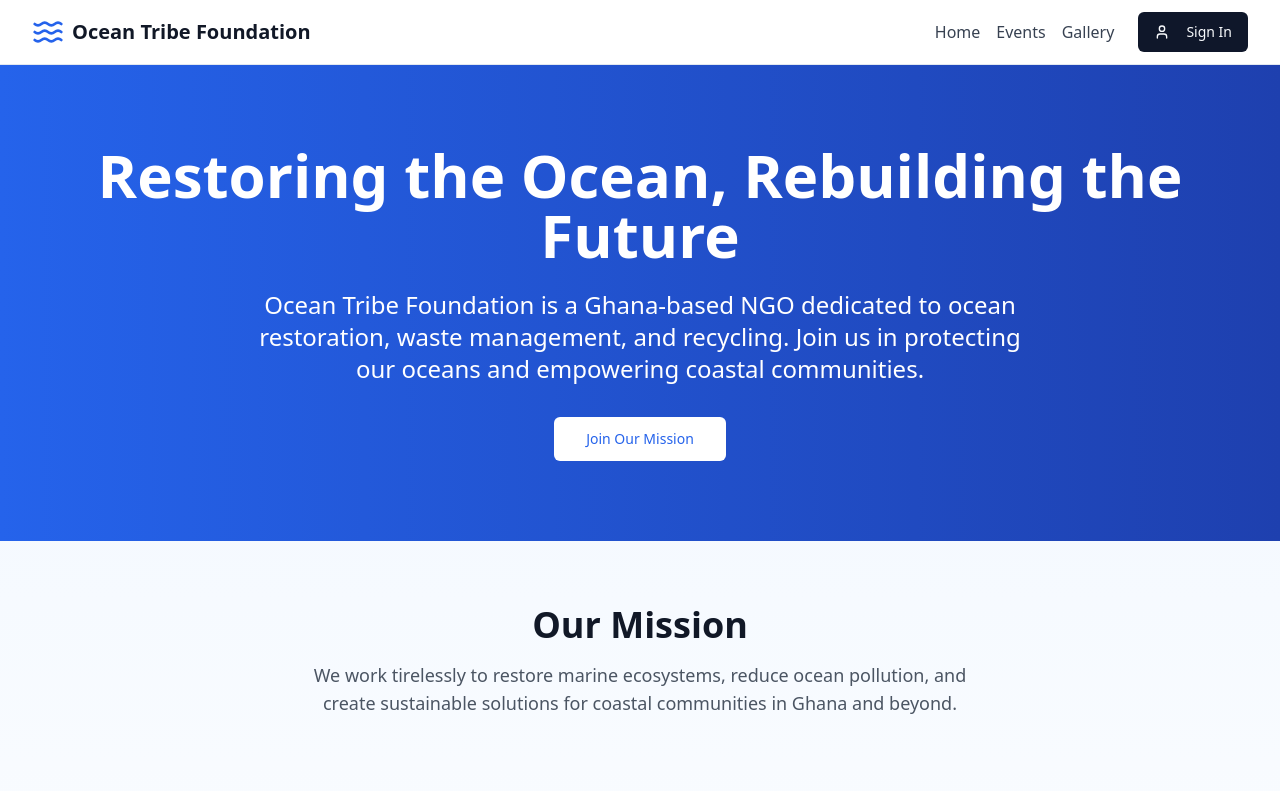
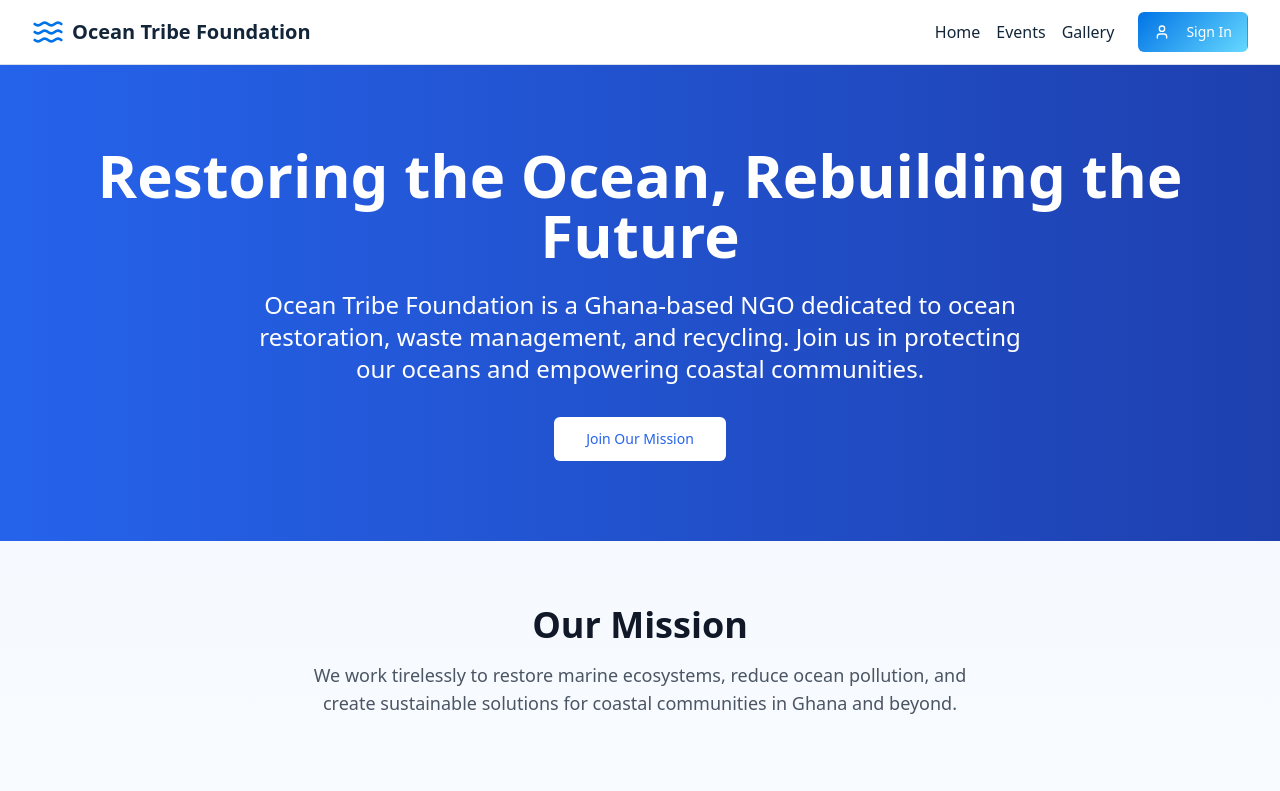
Before and after one commit to AyigbeDollar/ocean-tribe-foundation, a React (Vite) app: page / in a window 1280 px wide. Shown: the top 791 px of the page. Built offline with nearby package versions, Linux system fonts and the light colour scheme.

Commit message:
Implement UI color theme
Apply a blue, white, and sea blue color theme to the UI.

```diff
--- a/src/components/Navigation.tsx
+++ b/src/components/Navigation.tsx
@@ -20,29 +20,41 @@ const Navigation = () => {
   };
 
   return (
-    <nav className="bg-white shadow-sm border-b">
+    <nav className="bg-card shadow-wave border-b border-border backdrop-blur-sm">
       <div className="max-w-7xl mx-auto px-4 sm:px-6 lg:px-8">
         <div className="flex justify-between h-16">
           <div className="flex items-center">
-            <Link to="/" className="flex items-center">
-              <Waves className="h-8 w-8 text-blue-600 mr-2" />
-              <span className="text-xl font-bold text-gray-900">Ocean Tribe Foundation</span>
+            <Link to="/" className="flex items-center group">
+              <Waves className="h-8 w-8 text-primary mr-2 group-hover:animate-wave transition-all duration-300" />
+              <span className="text-xl font-bold text-foreground group-hover:text-primary transition-colors">Ocean Tribe Foundation</span>
             </Link>
           </div>
 
           <div className="flex items-center space-x-6">
             <div className="hidden md:flex items-center space-x-4">
-              <Link to="/" className="text-gray-700 hover:text-blue-600 font-medium">
+              <Link
+                to="/"
+                className="text-foreground hover:text-primary font-medium transition-all duration-300 hover:scale-105 relative after:absolute after:bottom-0 after:left-0 after:w-0 after:h-0.5 after:bg-primary after:transition-all after:duration-300 hover:after:w-full"
+              >
                 Home
               </Link>
-              <Link to="/events" className="text-gray-700 hover:text-blue-600 font-medium">
+              <Link
+                to="/events"
+                className="text-foreground hover:text-primary font-medium transition-all duration-300 hover:scale-105 relative after:absolute after:bottom-0 after:left-0 after:w-0 after:h-0.5 after:bg-primary after:transition-all after:duration-300 hover:after:w-full"
+              >
                 Events
               </Link>
-              <Link to="/gallery" className="text-gray-700 hover:text-blue-600 font-medium">
+              <Link
+                to="/gallery"
+                className="text-foreground hover:text-primary font-medium transition-all duration-300 hover:scale-105 relative after:absolute after:bottom-0 after:left-0 after:w-0 after:h-0.5 after:bg-primary after:transition-all after:duration-300 hover:after:w-full"
+              >
                 Gallery
               </Link>
               {user && (
-                <Link to="/dashboard" className="text-gray-700 hover:text-blue-600 font-medium">
+                <Link
+                  to="/dashboard"
+                  className="text-foreground hover:text-primary font-medium transition-all duration-300 hover:scale-105 relative after:absolute after:bottom-0 after:left-0 after:w-0 after:h-0.5 after:bg-primary after:transition-all after:duration-300 hover:after:w-full"
+                >
                   Dashboard
                 </Link>
               )}
@@ -51,19 +63,19 @@ const Navigation = () => {
             {user ? (
               <DropdownMenu>
                 <DropdownMenuTrigger asChild>
-                  <Button variant="ghost" className="relative h-8 w-8 rounded-full">
-                    <Avatar className="h-8 w-8">
+                  <Button variant="ghost" className="relative h-8 w-8 rounded-full hover:shadow-wave transition-all duration-300">
+                    <Avatar className="h-8 w-8 ring-2 ring-transparent hover:ring-primary/20 transition-all duration-300">
                       <AvatarImage src={user.user_metadata?.avatar_url} alt={user.user_metadata?.full_name || user.email} />
-                      <AvatarFallback>
+                      <AvatarFallback className="bg-secondary text-secondary-foreground">
                         {user.user_metadata?.full_name?.charAt(0) || user.email?.charAt(0) || 'U'}
                       </AvatarFallback>
                     </Avatar>
                   </Button>
                 </DropdownMenuTrigger>
-                <DropdownMenuContent className="w-56" align="end" forceMount>
-                  <DropdownMenuItem className="font-normal">
+                <DropdownMenuContent className="w-56 bg-card border-border shadow-ocean" align="end" forceMount>
+                  <DropdownMenuItem className="font-normal hover:bg-accent">
                     <div className="flex flex-col space-y-1">
-                      <p className="text-sm font-medium leading-none">
+                      <p className="text-sm font-medium leading-none text-foreground">
                         {user.user_metadata?.full_name || 'User'}
                       </p>
                       <p className="text-xs leading-none text-muted-foreground">
@@ -71,7 +83,7 @@ const Navigation = () => {
                       </p>
                     </div>
                   </DropdownMenuItem>
-                  <DropdownMenuItem onClick={handleSignOut}>
+                  <DropdownMenuItem onClick={handleSignOut} className="hover:bg-destructive/10 text-destructive">
                     <LogOut className="mr-2 h-4 w-4" />
                     <span>Log out</span>
                   </DropdownMenuItem>
@@ -79,7 +91,7 @@ const Navigation = () => {
               </DropdownMenu>
             ) : (
               <Link to="/auth">
-                <Button>
+                <Button variant="ocean" className="animate-shimmer">
                   <User className="mr-2 h-4 w-4" />
                   Sign In
                 </Button>
--- a/src/components/ui/button.tsx
+++ b/src/components/ui/button.tsx
@@ -5,19 +5,23 @@ import { cva, type VariantProps } from "class-variance-authority"
 import { cn } from "@/lib/utils"
 
 const buttonVariants = cva(
-  "inline-flex items-center justify-center gap-2 whitespace-nowrap rounded-md text-sm font-medium ring-offset-background transition-colors focus-visible:outline-none focus-visible:ring-2 focus-visible:ring-ring focus-visible:ring-offset-2 disabled:pointer-events-none disabled:opacity-50 [&_svg]:pointer-events-none [&_svg]:size-4 [&_svg]:shrink-0",
+  "inline-flex items-center justify-center gap-2 whitespace-nowrap rounded-md text-sm font-medium ring-offset-background transition-all duration-300 focus-visible:outline-none focus-visible:ring-2 focus-visible:ring-ring focus-visible:ring-offset-2 disabled:pointer-events-none disabled:opacity-50 [&_svg]:pointer-events-none [&_svg]:size-4 [&_svg]:shrink-0",
   {
     variants: {
       variant: {
-        default: "bg-primary text-primary-foreground hover:bg-primary/90",
+        default: "bg-primary text-primary-foreground hover:bg-primary/90 hover:shadow-ocean transform hover:scale-105",
         destructive:
           "bg-destructive text-destructive-foreground hover:bg-destructive/90",
         outline:
-          "border border-input bg-background hover:bg-accent hover:text-accent-foreground",
+          "border border-input bg-background hover:bg-accent hover:text-accent-foreground hover:border-primary/50",
         secondary:
-          "bg-secondary text-secondary-foreground hover:bg-secondary/80",
+          "bg-secondary text-secondary-foreground hover:bg-secondary/80 hover:shadow-wave",
         ghost: "hover:bg-accent hover:text-accent-foreground",
         link: "text-primary underline-offset-4 hover:underline",
+        ocean: "bg-gradient-ocean text-white hover:shadow-ocean transform hover:scale-105 hover:shadow-lg transition-all duration-300",
+        wave: "bg-sea-blue text-foreground hover:bg-sea-blue/80 hover:shadow-wave transform hover:-translate-y-1 transition-all duration-300",
+        floating: "bg-accent text-accent-foreground hover:bg-accent/80 transform hover:scale-105 hover:shadow-lg animate-bounce-gentle",
+        shimmer: "bg-gradient-ocean text-white relative overflow-hidden before:absolute before:inset-0 before:bg-gradient-to-r before:from-transparent before:via-white/20 before:to-transparent before:animate-shimmer hover:shadow-ocean"
       },
       size: {
         default: "h-10 px-4 py-2",
--- a/src/components/ui/card.tsx
+++ b/src/components/ui/card.tsx
@@ -9,7 +9,7 @@ const Card = React.forwardRef<
   <div
     ref={ref}
     className={cn(
-      "rounded-lg border bg-card text-card-foreground shadow-sm",
+      "rounded-lg border bg-card text-card-foreground shadow-sm transition-all duration-300 hover:shadow-wave hover:scale-105 hover:border-primary/30 group",
       className
     )}
     {...props}
--- a/src/index.css
+++ b/src/index.css
@@ -8,33 +8,52 @@ All colors MUST be HSL.
 
 @layer base {
   :root {
-    --background: 0 0% 100%;
-    --foreground: 222.2 84% 4.9%;
+    --background: 210 100% 98%;
+    --foreground: 210 50% 15%;
 
     --card: 0 0% 100%;
-    --card-foreground: 222.2 84% 4.9%;
+    --card-foreground: 210 50% 15%;
 
     --popover: 0 0% 100%;
-    --popover-foreground: 222.2 84% 4.9%;
+    --popover-foreground: 210 50% 15%;
 
-    --primary: 222.2 47.4% 11.2%;
-    --primary-foreground: 210 40% 98%;
+    --primary: 210 100% 45%;
+    --primary-foreground: 0 0% 100%;
+    --primary-glow: 210 100% 60%;
 
-    --secondary: 210 40% 96.1%;
-    --secondary-foreground: 222.2 47.4% 11.2%;
+    --secondary: 195 100% 85%;
+    --secondary-foreground: 210 50% 15%;
 
-    --muted: 210 40% 96.1%;
-    --muted-foreground: 215.4 16.3% 46.9%;
+    --muted: 210 40% 95%;
+    --muted-foreground: 210 25% 45%;
 
-    --accent: 210 40% 96.1%;
-    --accent-foreground: 222.2 47.4% 11.2%;
+    --accent: 195 100% 70%;
+    --accent-foreground: 210 50% 15%;
 
     --destructive: 0 84.2% 60.2%;
-    --destructive-foreground: 210 40% 98%;
+    --destructive-foreground: 0 0% 100%;
 
-    --border: 214.3 31.8% 91.4%;
-    --input: 214.3 31.8% 91.4%;
-    --ring: 222.2 84% 4.9%;
+    --border: 210 30% 88%;
+    --input: 210 30% 92%;
+    --ring: 210 100% 45%;
+
+    /* Interactive colors */
+    --sea-blue: 195 100% 70%;
+    --sea-blue-light: 195 100% 85%;
+    --ocean-blue: 210 100% 45%;
+    --ocean-blue-dark: 210 100% 35%;
+
+    /* Gradients */
+    --gradient-ocean: linear-gradient(135deg, hsl(210 100% 45%), hsl(195 100% 70%));
+    --gradient-wave: linear-gradient(180deg, hsl(210 100% 98%), hsl(195 100% 95%));
+
+    /* Interactive effects */
+    --shadow-ocean: 0 10px 30px -10px hsl(210 100% 45% / 0.3);
+    --shadow-wave: 0 4px 20px -4px hsl(195 100% 70% / 0.25);
+
+    /* Animation transitions */
+    --transition-smooth: all 0.3s cubic-bezier(0.4, 0, 0.2, 1);
+    --transition-bounce: all 0.4s cubic-bezier(0.68, -0.55, 0.265, 1.55);
 
     --radius: 0.5rem;
 
@@ -56,33 +75,48 @@ All colors MUST be HSL.
   }
 
   .dark {
-    --background: 222.2 84% 4.9%;
-    --foreground: 210 40% 98%;
+    --background: 210 50% 8%;
+    --foreground: 210 40% 95%;
 
-    --card: 222.2 84% 4.9%;
-    --card-foreground: 210 40% 98%;
+    --card: 210 45% 12%;
+    --card-foreground: 210 40% 95%;
 
-    --popover: 222.2 84% 4.9%;
-    --popover-foreground: 210 40% 98%;
+    --popover: 210 45% 12%;
+    --popover-foreground: 210 40% 95%;
 
-    --primary: 210 40% 98%;
-    --primary-foreground: 222.2 47.4% 11.2%;
+    --primary: 195 100% 70%;
+    --primary-foreground: 210 50% 8%;
+    --primary-glow: 195 100% 80%;
 
-    --secondary: 217.2 32.6% 17.5%;
-    --secondary-foreground: 210 40% 98%;
+    --secondary: 210 40% 20%;
+    --secondary-foreground: 210 40% 95%;
 
-    --muted: 217.2 32.6% 17.5%;
-    --muted-foreground: 215 20.2% 65.1%;
+    --muted: 210 40% 15%;
+    --muted-foreground: 210 25% 60%;
 
-    --accent: 217.2 32.6% 17.5%;
-    --accent-foreground: 210 40% 98%;
+    --accent: 195 100% 60%;
+    --accent-foreground: 210 50% 8%;
 
     --destructive: 0 62.8% 30.6%;
     --destructive-foreground: 210 40% 98%;
 
-    --border: 217.2 32.6% 17.5%;
-    --input: 217.2 32.6% 17.5%;
-    --ring: 212.7 26.8% 83.9%;
+    --border: 210 30% 25%;
+    --input: 210 30% 22%;
+    --ring: 195 100% 70%;
+
+    /* Dark mode ocean colors */
+    --sea-blue: 195 100% 60%;
+    --sea-blue-light: 195 100% 75%;
+    --ocean-blue: 210 100% 55%;
+    --ocean-blue-dark: 210 100% 40%;
+
+    /* Dark mode gradients */
+    --gradient-ocean: linear-gradient(135deg, hsl(210 100% 55%), hsl(195 100% 70%));
+    --gradient-wave: linear-gradient(180deg, hsl(210 50% 8%), hsl(195 100% 15%));
+
+    /* Dark mode interactive effects */
+    --shadow-ocean: 0 10px 30px -10px hsl(195 100% 70% / 0.4);
+    --shadow-wave: 0 4px 20px -4px hsl(195 100% 60% / 0.3);
     --sidebar-background: 240 5.9% 10%;
     --sidebar-foreground: 240 4.8% 95.9%;
     --sidebar-primary: 224.3 76.3% 48%;
--- a/tailwind.config.ts
+++ b/tailwind.config.ts
@@ -27,7 +27,8 @@ export default {
 				foreground: 'hsl(var(--foreground))',
 				primary: {
 					DEFAULT: 'hsl(var(--primary))',
-					foreground: 'hsl(var(--primary-foreground))'
+					foreground: 'hsl(var(--primary-foreground))',
+					glow: 'hsl(var(--primary-glow))'
 				},
 				secondary: {
 					DEFAULT: 'hsl(var(--secondary))',
@@ -62,6 +63,14 @@ export default {
 					'accent-foreground': 'hsl(var(--sidebar-accent-foreground))',
 					border: 'hsl(var(--sidebar-border))',
 					ring: 'hsl(var(--sidebar-ring))'
+				},
+				'sea-blue': {
+					DEFAULT: 'hsl(var(--sea-blue))',
+					light: 'hsl(var(--sea-blue-light))'
+				},
+				'ocean-blue': {
+					DEFAULT: 'hsl(var(--ocean-blue))',
+					dark: 'hsl(var(--ocean-blue-dark))'
 				}
 			},
 			borderRadius: {
@@ -105,13 +114,70 @@ export default {
 						transform: 'scale(1)',
 						opacity: '1'
 					}
+				},
+				'wave': {
+					'0%, 100%': {
+						transform: 'translateY(0)'
+					},
+					'50%': {
+						transform: 'translateY(-10px)'
+					}
+				},
+				'float': {
+					'0%, 100%': {
+						transform: 'translateY(0px)'
+					},
+					'50%': {
+						transform: 'translateY(-20px)'
+					}
+				},
+				'ripple': {
+					'0%': {
+						transform: 'scale(0)',
+						opacity: '1'
+					},
+					'100%': {
+						transform: 'scale(4)',
+						opacity: '0'
+					}
+				},
+				'shimmer': {
+					'0%': {
+						backgroundPosition: '-200% 0'
+					},
+					'100%': {
+						backgroundPosition: '200% 0'
+					}
+				},
+				'bounce-gentle': {
+					'0%, 100%': {
+						transform: 'translateY(0)',
+						animationTimingFunction: 'cubic-bezier(0,0,0.2,1)'
+					},
+					'50%': {
+						transform: 'translateY(-5px)',
+						animationTimingFunction: 'cubic-bezier(0.8,0,1,1)'
+					}
 				}
 			},
 			animation: {
 				'accordion-down': 'accordion-down 0.2s ease-out',
 				'accordion-up': 'accordion-up 0.2s ease-out',
 				'fade-in': 'fade-in 0.6s ease-out',
-				'scale-in': 'scale-in 0.3s ease-out'
+				'scale-in': 'scale-in 0.3s ease-out',
+				'wave': 'wave 2s ease-in-out infinite',
+				'float': 'float 3s ease-in-out infinite',
+				'ripple': 'ripple 0.6s linear',
+				'shimmer': 'shimmer 2s infinite',
+				'bounce-gentle': 'bounce-gentle 2s infinite'
+			},
+			backgroundImage: {
+				'gradient-ocean': 'var(--gradient-ocean)',
+				'gradient-wave': 'var(--gradient-wave)'
+			},
+			boxShadow: {
+				'ocean': 'var(--shadow-ocean)',
+				'wave': 'var(--shadow-wave)'
 			}
 		}
 	},
```
Also changed, not shown: src/pages/Gallery.tsx (+33 -23 lines).
